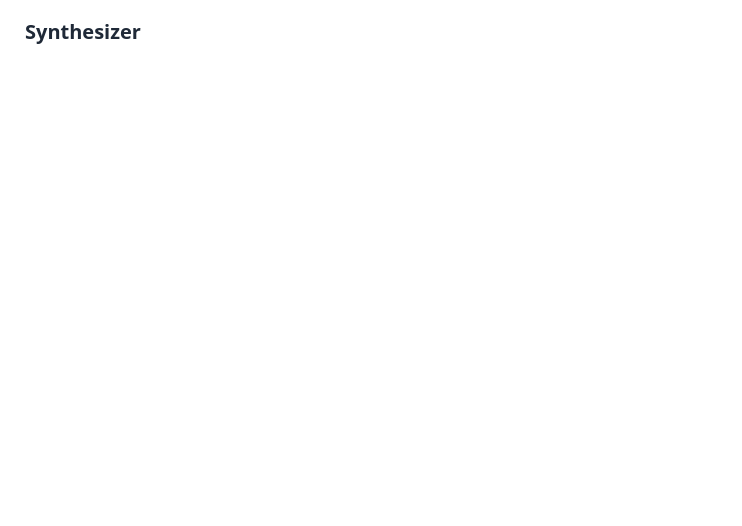
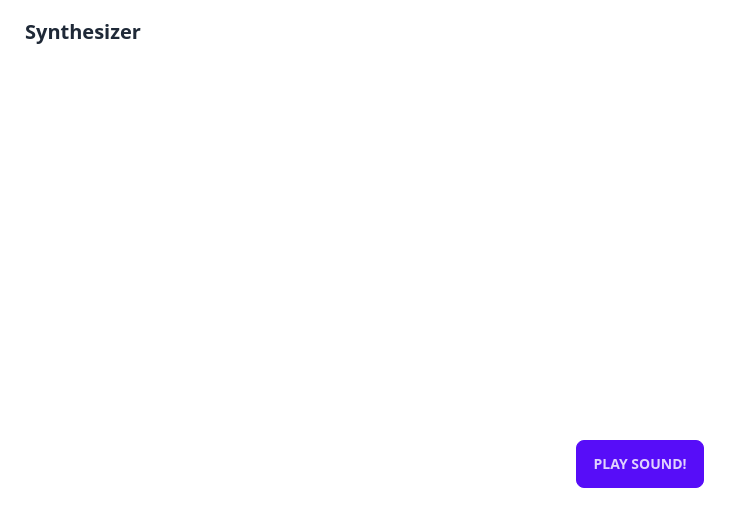
Before and after one commit to jwmdykes/web-synthesizer, a React (Create React App) app: page / in a window 1280 px wide. Shown: the top 526 px of the page, without its empty margins (0-742 px from the left). Built offline with nearby package versions, Linux system fonts and the light colour scheme.

Commit message:
add button to play sound (sound not implemented yet)

```diff
--- a/src/App.tsx
+++ b/src/App.tsx
@@ -2,12 +2,18 @@ import React from 'react';
 
 function App() {
   return (
-    <div className="App">
+    <div className="App h-full">
       <nav className="navbar bg-base-100">
         <div className="navbar-start">
           <a href="/" className='btn btn-ghost normal-case text-xl'>Synthesizer</a>
         </div>
       </nav>
+
+      <main className='h-full flex flex-col align-middle justify-center'>
+        <div className='flex justify-center'>
+          <button className='btn btn-primary'>Play Sound!</button>
+        </div>
+      </main>
     </div>
   );
 }
--- a/src/index.css
+++ b/src/index.css
@@ -1,3 +1,7 @@
 @tailwind base;
 @tailwind components;
 @tailwind utilities;
+
+html, body, #root {
+  height: 100%
+}
```
